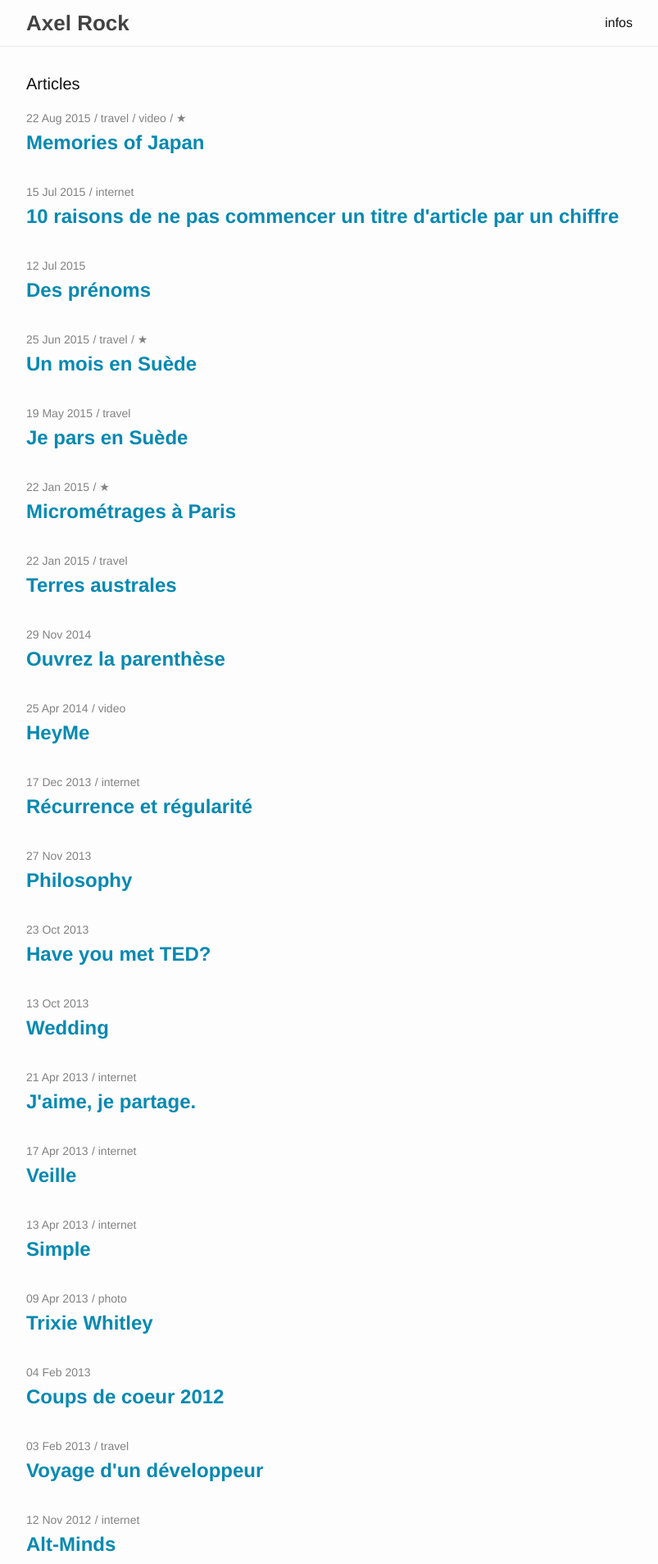
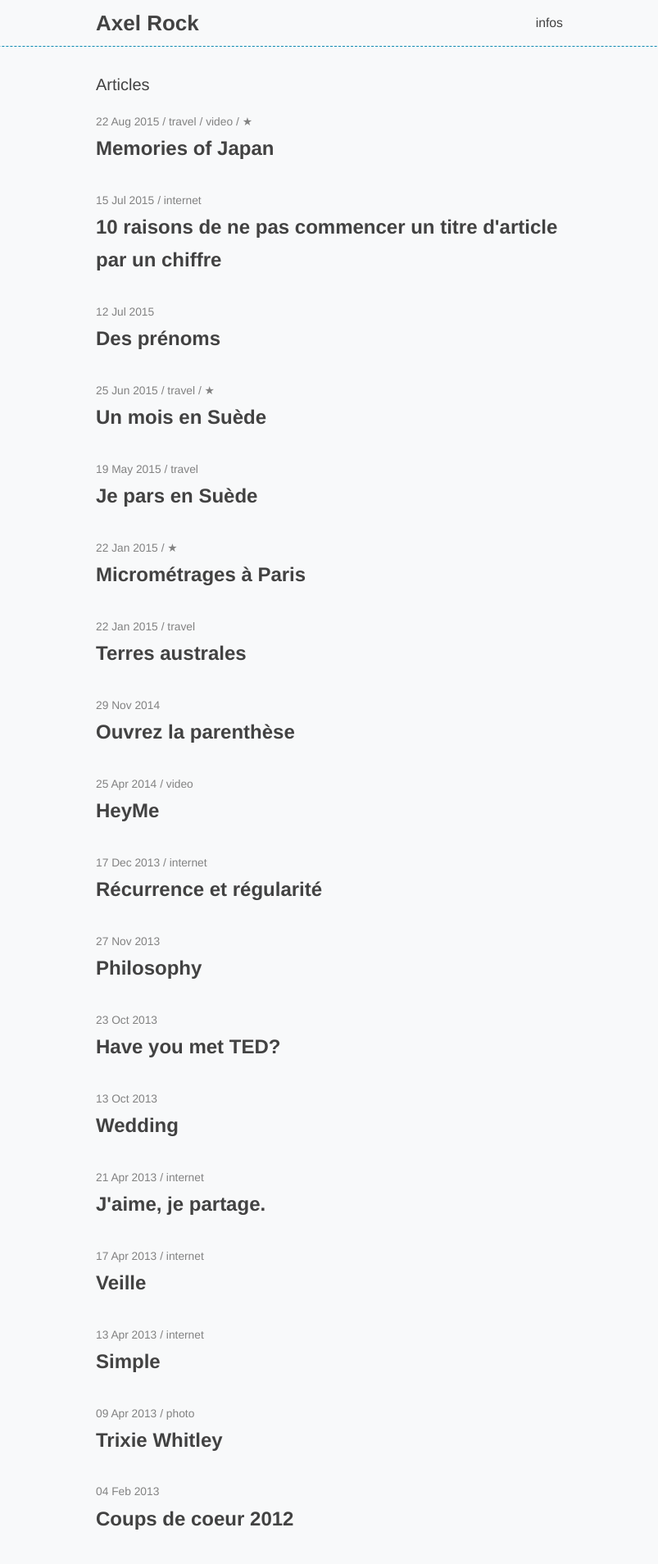
Before and after one commit to Reight/blog, a Jekyll site: the page built from index.html, in a window 1280 px wide. Shown: the top 1908 px of the page at 82% size, without its empty margins (238-1041 px from the left). Built offline with Jekyll 4.4.1, drawn with Linux system fonts in a browser that asks for light colours.

Commit message:
CSS update

```diff
--- a/_config.yml
+++ b/_config.yml
@@ -8,6 +8,8 @@
   English speaker? Drop me a line and I'll try to provide translation of the upcoming articles.
 baseurl: "" # the subpath of your site, e.g. /blog/
 url: "http://axelrock.fr" # the base hostname & protocol for your site
+# baseurl: "/axelrock.fr/" # the subpath of your site, e.g. /blog/
+# url: "localhost" # the base hostname & protocol for your site
 twitter_username: nineties_panda
 instagram_username: axel.rock
 permalink: /:title/
--- a/_includes/footer.html
+++ b/_includes/footer.html
@@ -8,12 +8,6 @@
           <li>{{ site.title }}</li>
           <li><a href="mailto:{{ site.email }}">{{ site.email }}</a></li>
 		  <li class="rss-subscribe"><a href="{{ "/feed.xml" | prepend: site.baseurl }}">flux RSS</a></li>
-        </ul>
-      </div>
-
-      <div class="footer-col  footer-col-2">
-        <ul class="social-media-list">
-
           {% if site.twitter_username %}
           <li>
             <a href="https://twitter.com/{{ site.twitter_username }}">
@@ -45,7 +39,7 @@
         </ul>
       </div>
 
-      <div class="footer-col  footer-col-3">
+      <div class="footer-col  footer-col-2">
         <p class="text">{{ site.description }}</p>
       </div>
     </div>
--- a/_layouts/post.html
+++ b/_layouts/post.html
@@ -11,8 +11,8 @@
 
 
   <header class="post-header">
+    <p class="post-meta">{{ page.date | date_to_string }}{% for category in page.categories %} / {{ category }}{% endfor %}{% if page.author %} • {{ page.author }}{% endif %}{% if page.meta %} • {{ page.meta }}{% endif %}</p>
     <h1 class="post-title">{{ page.title }}</h1>
-    <p class="post-meta">{{ page.date | date_to_string }}{% for category in page.categories %} / {{ category }}{% endfor %}{% if page.author %} • {{ page.author }}{% endif %}{% if page.meta %} • {{ page.meta }}{% endif %}</p>
   </header>
 
   <article class="post-content">
--- a/_sass/_base.scss
+++ b/_sass/_base.scss
@@ -81,6 +81,7 @@
  */
 h1, h2, h3, h4, h5, h6 {
     font-weight: 300;
+    font-family: $title-font-family;
 }
 
 
--- a/_sass/_layout.scss
+++ b/_sass/_layout.scss
@@ -5,15 +5,23 @@
     background-repeat: no-repeat;
 }
 
+.next-link, .previous-link {
+	font-family: $title-font-family;
+}
+
 .next-link {
 	margin-bottom: 1em;
 }
+
 
 /**
  * Site header
  */
 .site-header {
-    border-bottom: 1px solid $grey-color-light;
+//     border-bottom: 1px solid $grey-color-light;
+    border-bottom: 1px dashed $brand-color;
+//     background-color: lighten($grey-color-light, 20%);
+    font-family: $title-font-family;
     min-height: 56px;
 
     // Positioning context for the mobile navigation icon
@@ -104,7 +112,8 @@
  * Site footer
  */
 .site-footer {
-    border-top: 1px solid $grey-color-light;
+//     border-top: 1px solid $grey-color-light;
+    border-top: 1px dashed $brand-color;
     padding: $spacing-unit 0;
 }
 
@@ -117,6 +126,8 @@
 .social-media-list {
     list-style: none;
     margin-left: 0;
+    font-family: $title-font-family;
+    font-weight: 400;
 }
 
 .footer-col-wrapper {
@@ -133,19 +144,21 @@
 }
 
 .footer-col-1 {
-    width: -webkit-calc(20% - (#{$spacing-unit} / 2));
-    width:         calc(20% - (#{$spacing-unit} / 2));
+    width: -webkit-calc(30% - (#{$spacing-unit} / 2));
+    width:         calc(30% - (#{$spacing-unit} / 2));
 }
 
 .footer-col-2 {
-    width: -webkit-calc(20% - (#{$spacing-unit} / 2));
-    width:         calc(20% - (#{$spacing-unit} / 2));
+    width: -webkit-calc(70% - (#{$spacing-unit} / 2));
+    width:         calc(70% - (#{$spacing-unit} / 2));
 }
+/*
 
 .footer-col-3 {
     width: -webkit-calc(60% - (#{$spacing-unit} / 2));
     width:         calc(60% - (#{$spacing-unit} / 2));
 }
+*/
 
 @include media-query($on-laptop) {
     .footer-col-1,
@@ -187,11 +200,21 @@
 
     > li {
         margin-bottom: $spacing-unit;
+
+        a {
+	        color: $text-color;
+
+	        &:hover {
+		        color: $brand-color;
+	        }
+        }
     }
 }
 
 .post-meta {
     font-size: $small-font-size;
+    font-family: $title-font-family;
+    font-weight: 400;
     color: $grey-color;
 }
 
@@ -206,6 +229,7 @@
 /**
  * Posts
  */
+
 .post-header {
     margin-bottom: $spacing-unit;
 }
--- a/css/main.scss
+++ b/css/main.scss
@@ -6,24 +6,33 @@
 
 
 // Our variables
-$base-font-family: "Avenir", Helvetica, Arial, sans-serif;
-$base-font-size:   16px;
+// $base-font-family: "Avenir", Helvetica, Arial, sans-serif;
+// $title-font-family: $base-font-family;
+$base-font-family: "Iowan Old Style", Times, serif;
+// $base-font-family: "Georgia", "Times New Roman", Times, serif;
+$title-font-family: "Avenir Next", Helvetica, Arial, sans-serif;
+// $title-font-family: "Didot", Helvetica, Arial, sans-serif;
+$base-font-size:   15.75px;
 $small-font-size:  $base-font-size * 0.875;
-$base-line-height: 1.5;
+$base-line-height: 1.66;
 
 $spacing-unit:     30px;
 
-$text-color:       #111;
+$grey-color:       #828282;
+// $grey-color:       #d2d2d2;
+$grey-color-light: lighten($grey-color, 20%);
+$grey-color-dark:  darken($grey-color, 25%);
+
+$text-color:        $grey-color-dark;
+// $text-color:       #fff;
 $background-color: #fdfdfd;
+$background-color: #f8f9fa;
+// $background-color: #212121;
 $brand-color:      lighten(#046380, 10%);
 $highlight-color:  #EA4C89;
 
-$grey-color:       #828282;
-$grey-color-light: lighten($grey-color, 40%);
-$grey-color-dark:  darken($grey-color, 25%);
-
 // Width of the content area
-$content-width:    800px;
+$content-width:    630px;
 
 $on-palm:          600px;
 $on-laptop:        800px;
```
Also changed, not shown: 1 other file.
